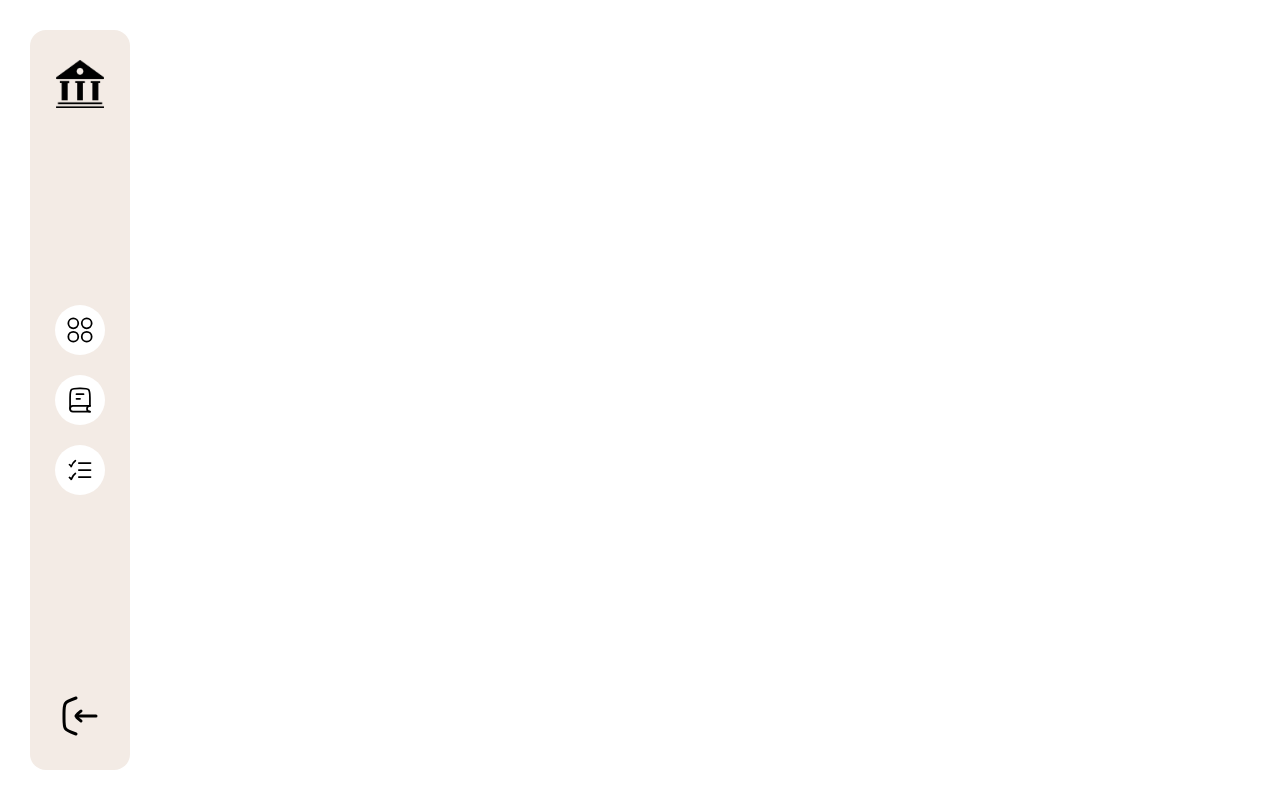
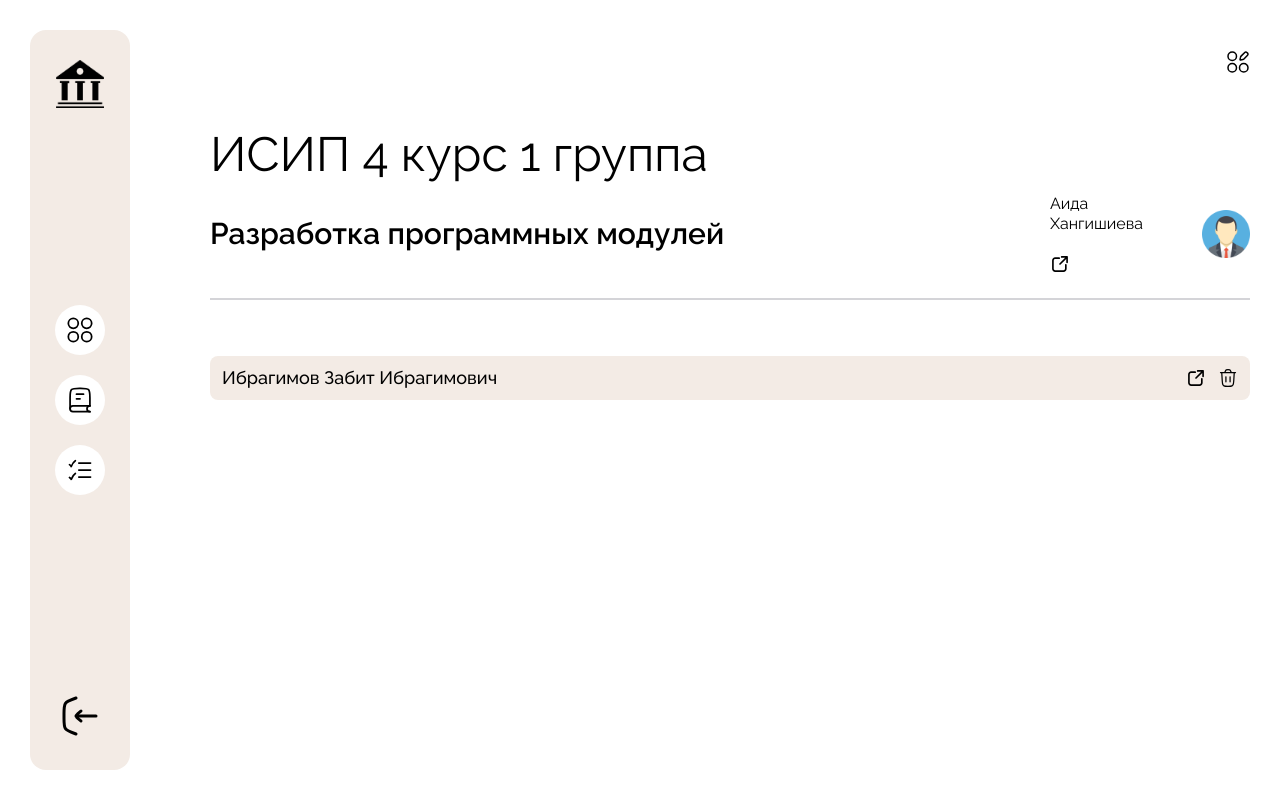
Before and after one commit to Abusik019/PA-DSU, a React (Vite) app: page /my-groups in a window 1280 px wide. Before the commit this address had no page. Built offline with nearby package versions, Linux system fonts and the light colour scheme.

Commit message:
add group page

```diff
--- a/src/App.jsx
+++ b/src/App.jsx
@@ -1,61 +1,21 @@
+import "./App.css";
 import { Route, Routes } from "react-router-dom";
-import "./App.css";
 import { Aside } from "./components/Aside";
 import Profile from "./pages/Profile";
 import Login from "./pages/Login";
-import classNames from "classnames";
-import { useState } from "react";
 import Registration from "./pages/Registration";
+import Group from "./pages/Group";
 
 function App() {
-    // const items = [
-    //     {id: 1, title: 'Title 1', description: 'Description 1'},
-    //     {id: 2, title: 'Title 1', description: 'Description 1'},
-    //     {id: 3, title: 'Title 1', description: 'Description 1'},
-    // ]
-
-    const [checkState, setCheckState] = useState(false);
-    const [checkState1, setCheckState1] = useState(false);
-
     return (
         <>
-            {/* <div className="p-4 sm:p-6 lg:p-8 w-full">
-                            <h1 className="text-2xl font-bold mb-4 text-center">Example</h1>
-                            <ul className="grid grid-cols-1 sm:grid-cols-2 lg:grid-cols-3 gap-4">
-                                {items.map((item) => (
-                                    <li key={item.id} className="p-4 border rounded-lg shadow-lg hover:shadow-xl transition-shadow duration-300">
-                                        <h2 className="text-lg font-semibold">{item.title}</h2>
-                                        <p className="text-gray-600 mt-2">{item.description}</p>
-                                    </li>
-                                ))}
-                            </ul>
-                        </div> */}
-
-            {/* <p
-                className={classNames("border p-4 rounded-xl border-black", {
-                    "bg-green-500": checkState && checkState1,
-                    "bg-red-500": !checkState && !checkState1,
-                })}
-            >
-                Some text
-            </p>
-            <input
-                type="checkbox"
-                checked={checkState}
-                onChange={(e) => setCheckState(e.target.checked)}
-            />
-            <input
-                type="checkbox"
-                checked={checkState1}
-                onChange={(e) => setCheckState1(e.target.checked)}
-            /> */}
-
             <Aside />
             <section className="content">
                 <Routes>
                     <Route path="/profile" element={<Profile />} />
                     <Route path="/login" element={<Login />} />
                     <Route path="/authorization" element={<Registration />} />
+                    <Route path="/my-groups" element={<Group />}/>
                 </Routes>
             </section>
         </>
--- /dev/null
+++ b/src/pages/Group/index.jsx
@@ -0,0 +1,92 @@
+import styles from './style.module.scss';
+import { Link } from 'react-router-dom';
+import { useState } from 'react';
+
+import linkImg from '../../assets/icons/open.svg';
+import profileImg from '../../assets/images/example-profile.png';
+import deleteImg from '../../assets/icons/delete.svg';
+import editImg from '../../assets/icons/editGroup.svg';
+
+export default function Group() {
+    const [isTeacher, setIsTeacher] = useState(true);
+    const [isGroupDropdown, setIsGroupDropdown] = useState(false);
+
+    const toggleDropdown = () => {
+        setIsGroupDropdown((prev) => !prev);
+    };
+
+    return (
+        <div className="w-full h-full flex flex-col items-center gap-10 pt-[100px] box-border relative">
+            <button className='absolute right-0 top-[20px]' onClick={toggleDropdown}>
+                <img
+                    src={editImg}
+                    width={24}
+                    height={24}
+                    alt="actions with group"
+                />
+            </button>
+            {isTeacher ? (
+                <ul className={`${styles.teacherGroupActionsDropdown} ${isGroupDropdown ? styles.visible : ''}`}>
+                    <li>Удалить группу</li>
+                    <li>Редактировать группу</li>
+                    <li>Пригласить участника</li>
+                </ul>
+            ): (
+                <ul className={`${styles.groupActionsDropdown} ${isGroupDropdown ? styles.visible : ''}`}>
+                    <li>Покинуть группу</li>
+                </ul>
+            )}
+            <div className='flex flex-col items-start gap-4 w-full border-b-2 border-y-zinc-300 pb-6'>
+                <h1 className='text-5xl'>ИСИП 4 курс 1 группа</h1>
+                <div className='flex justify-between w-full items-center'>
+                    <h2 className='text-3xl font-semibold'>Разработка программных модулей</h2>
+                    <div className='flex items-center justify-between h-fit w-[200px]'>
+                        <div>
+                            <h2 className='mb-5 text-base leading-5'>Аида<br/>Хангишиева</h2>
+                            <Link to="#">
+                                <img
+                                    src={linkImg}
+                                    width={20}
+                                    height={20}
+                                    alt="link to profile"
+                                />
+                            </Link>
+                        </div>
+                        <img
+                            src={profileImg}
+                            width={48}
+                            height={48}
+                            alt="profile avatar"
+                            className='rounded-lg'
+                        />
+                    </div>
+                </div>
+            </div>
+            <ul className='py-4 box-border w-full h-fit flex flex-x items-start gap-2 overflow-y-auto' style={{maxHeight: "calc(100% - 194px)"}}>
+                <li className='bg-[#F3EBE5] w-full h-fit py-2 px-3 box-border rounded-lg flex items-center justify-between'>
+                    <h2 className='text-lg font-medium'>Ибрагимов Забит Ибрагимович</h2>
+                    {isTeacher && (
+                        <div className='flex items-center gap-3'>
+                            <button>
+                                <img
+                                    src={linkImg}
+                                    width={20}
+                                    height={20}
+                                    alt="link to profile"
+                                />
+                            </button>
+                            <button>
+                                <img
+                                    src={deleteImg}
+                                    width={20}
+                                    height={20}
+                                    alt="delete user"
+                                />
+                            </button>
+                        </div>
+                    )}
+                </li>
+            </ul>
+        </div>
+    )
+}
--- /dev/null
+++ b/src/pages/Group/style.module.scss
@@ -0,0 +1,61 @@
+.groupActionsDropdown, .teacherGroupActionsDropdown{
+    width: 247px;
+    height: fit-content;
+
+    background-color: #F3EBE5;
+    box-shadow: 0px 0px 18px 0px #0707070d;
+    border-radius: 8px;
+
+    position: absolute;
+    top: 20px;
+    right: 50px;
+
+    overflow: hidden;
+
+    opacity: 0;
+    transform: scaleY(0);
+    transform-origin: top;
+
+    transition: opacity 0.3s ease, transform 0.3s ease;
+
+    &>li{
+        padding: 12px 15px;
+        box-sizing: border-box;
+
+        font-size: 16px;
+        font-weight: 400;
+        line-height: 20px;
+
+        display: flex;
+        align-items: center;
+        justify-content: center;
+    }
+
+    &>li:hover{
+        background-color: #0000000D;
+    }
+
+    &>li:first-child{
+        border-radius: 8px 8px 0 0;
+    }
+
+    &>li:last-child{
+        border-radius: 0 0 8px 8px;
+    }
+}
+
+.groupActionsDropdown.visible{
+    height: 44px;
+    opacity: 1;
+    transform: scaleY(1);
+
+    z-index: 2;
+}
+
+.teacherGroupActionsDropdown.visible{
+    height: 132px;
+    opacity: 1;
+    transform: scaleY(1);
+
+    z-index: 2;
+}
```
Also changed, not shown: src/assets/icons/delete.svg (added), src/assets/icons/editGroup.svg (added).
